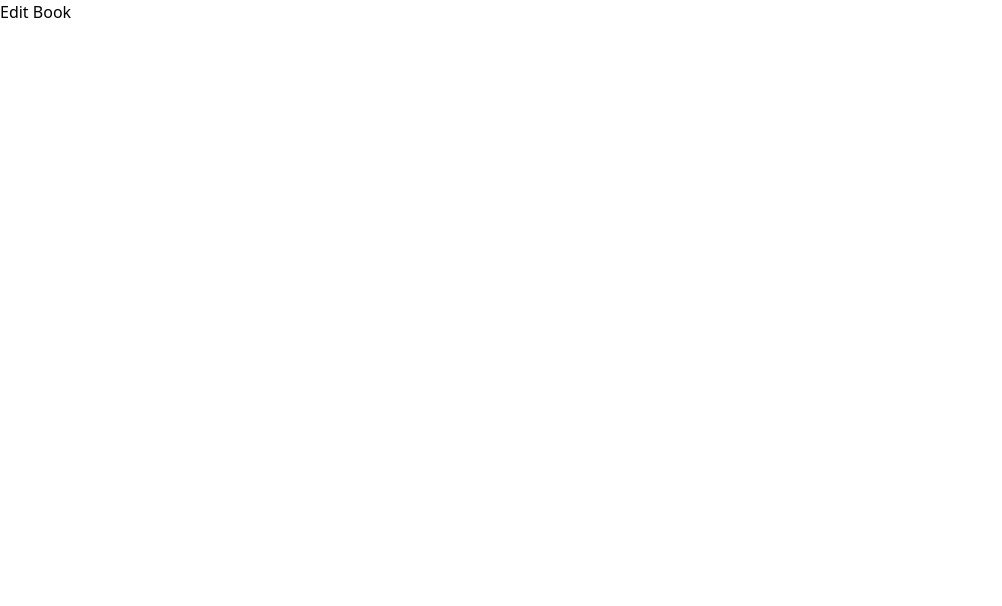
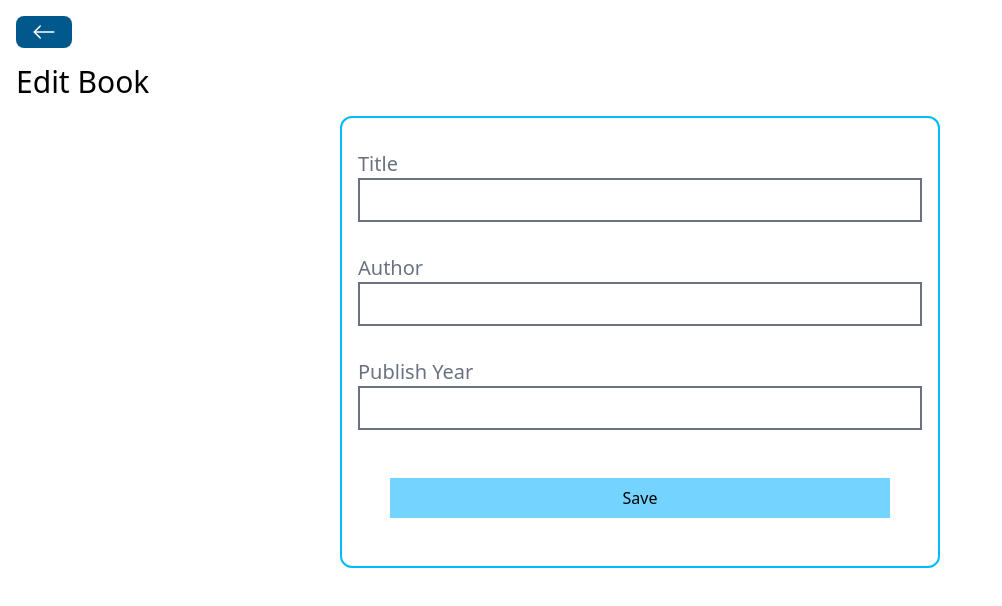
Before and after one commit to Axl-91/mern-book, a React app in the folder frontend/: page /books/edit/1 in a window 1280 px wide. Shown: the top 606 px of the page, without its empty margins (0-1002 px from the left). Built offline with nearby package versions, Linux system fonts and the light colour scheme; no server answers; the HTML template or start-up script is replaced by a standard one.

Commit message:
Added Edit/Delete Book pages

```diff
--- a/frontend/src/components/Spinner.jsx
+++ b/frontend/src/components/Spinner.jsx
@@ -2,7 +2,10 @@
 
 const Spinner = () => {
   return (
-    <div className="animate-ping w-16 h-16 m-8"> </div>
+    <div>
+      <h1> LOADING...</h1>
+      <div className="animate-ping w-16 h-16 m-8"> </div>
+    </div>
   )
 }
 
--- a/frontend/src/pages/DeleteBook.jsx
+++ b/frontend/src/pages/DeleteBook.jsx
@@ -1,8 +1,36 @@
-import React from "react";
+import React, { useState } from "react";
+import BackButton from "../components/BackButton"
+import Spinner from "../components/Spinner"
+import axios from "axios";
+import { useNavigate, useParams } from "react-router-dom";
 
 const DeleteBook = () => {
+  const [loading, setLoading] = useState(false)
+  const navigate = useNavigate();
+  const { id } = useParams();
+  const handleDeleteBook = () => {
+    setLoading(true);
+    axios.delete(`http://localhost:55555/books/${id}`)
+    .then(() => {
+      setLoading(false)
+      navigate("/")
+    }).catch((error) => {
+      setLoading(false)
+      console.log(error)
+    })
+  };
+
   return (
-    <div> Delete Book </div>
+    <div className="p-4">
+      <BackButton />
+      <h1 className="text-3xl my-4">Delete Book</h1>
+      {loading ? <Spinner /> : ""}
+      <div className="flex flex-col items-center border-2 border-sky-400 rounded-xl w[600px] p-8 mx-auto">
+        <h3 className="text-2xl">Are you sure you want to delete this book?</h3>
+
+        <button className="p-4 bg-red-600 text-white m-8 w-full" onClick={handleDeleteBook}>Yes, delete</button>
+      </div>
+    </div>
   )
 }
 
--- a/frontend/src/pages/EditBook.jsx
+++ b/frontend/src/pages/EditBook.jsx
@@ -1,8 +1,79 @@
-import React from "react";
+import React, { useState, useEffect } from "react";
+import BackButton from "../components/BackButton"
+import Spinner from "../components/Spinner"
+import axios from "axios";
+import { useNavigate, useParams } from "react-router-dom";
 
 const EditBook = () => {
+  const [title, setTitle] = useState("");
+  const [author, setAuthor] = useState("");
+  const [publishYear, setPublishYear] = useState("");
+  const [loading, setLoading] = useState({});
+  const navigate = useNavigate();
+  const { id } = useParams();
+
+  const handleUpdateBook = () => {
+    const data = {
+      title,
+      author,
+      publishYear
+    };
+    setLoading(true);
+
+    axios.put(`http://localhost:55555/books/${id}`, data)
+    .then(() => {
+      setLoading(false);
+      navigate("/");
+    })
+    .catch((error) => {
+      setLoading(false);
+      alert("An error happended. Please Check console");
+      console.log(error);
+    })
+  }
+
+  useEffect(() => {
+    setLoading(true);
+    axios.get(`http://localhost:55555/books/${id}`)
+    .then((response) => {
+      setTitle(response.data.title);
+      setAuthor(response.data.author);
+      setPublishYear(response.data.publishYear);
+      setLoading(false);
+    })
+    .catch((error) => {
+      console.log(error);
+      setLoading(false);
+    })
+  }, [])
+
   return (
-    <div> Edit Book </div>
+    <div className="p-4">
+      <BackButton />
+      <h1 className="text-3xl my-4">Edit Book</h1>
+      {loading? ( <Spinner /> ) : (
+        <div className="flex flex-col border-2 border-sky-400 rounded-xl w-[600px] p-4 mx-auto">
+          <div className="my-4">
+            <label className="text-xl mr-4 text-gray-500">Title</label>
+            <input type="text" value={title} onChange={(e) => setTitle(e.target.value)} className="border-2 border-gray-500 px-4 py-2 w-full" />
+          </div>
+
+          <div className="my-4">
+            <label className="text-xl mr-4 text-gray-500">Author</label>
+            <input type="text" value={author} onChange={(e) => setAuthor(e.target.value)} className="border-2 border-gray-500 px-4 py-2 w-full" />
+          </div>
+
+          <div className="my-4">
+            <label className="text-xl mr-4 text-gray-500">Publish Year</label>
+            <input type="text" value={publishYear} onChange={(e) => setPublishYear(e.target.value)} className="border-2 border-gray-500 px-4 py-2 w-full" />
+          </div>
+
+          <button className="p-2 bg-sky-300 m-8" onClick={handleUpdateBook} >
+            Save
+          </button>
+        </div>
+      )}
+    </div>
   )
 }
 
```
